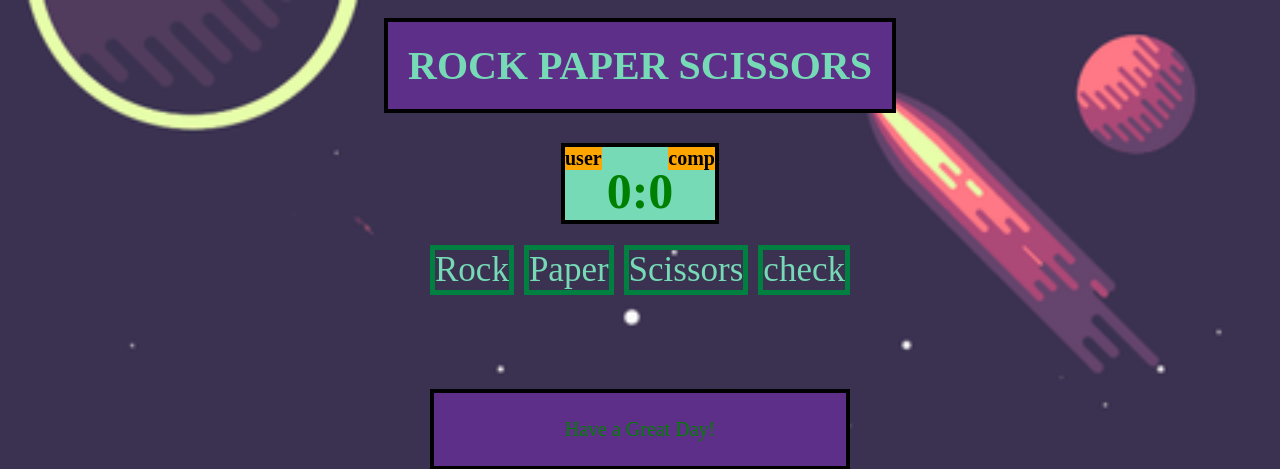
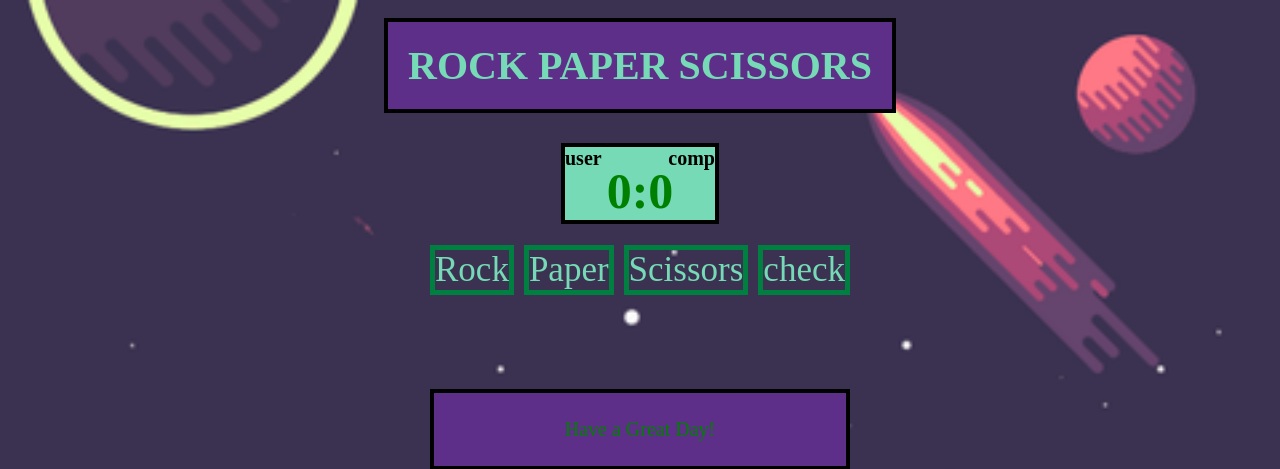
Before and after one commit to chanrey123/CapoyP, a PHP site: page /rps.html in a window 1280 px wide. Shown: the top 469 px of the page. Run offline with PHP 8.4, Linux system fonts and the light colour scheme.

Commit message:
Update style1.css

```diff
--- a/style1.css
+++ b/style1.css
@@ -35,7 +35,7 @@ background: #75DAB5;
 
 .name {
 	font-family: Gungsuh;
-	background: Orange;
+	background:#75DAB5 ;
 	font-size: 20px;
 }
 
```
